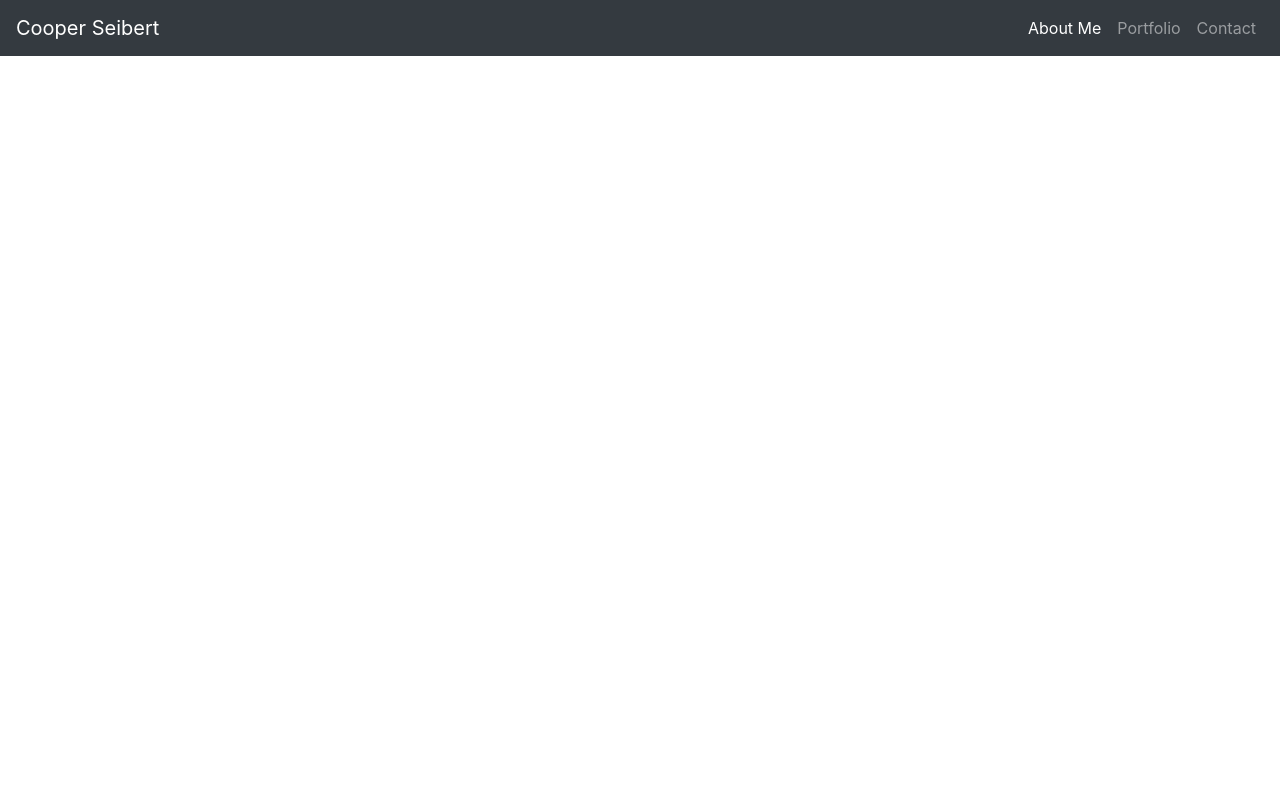
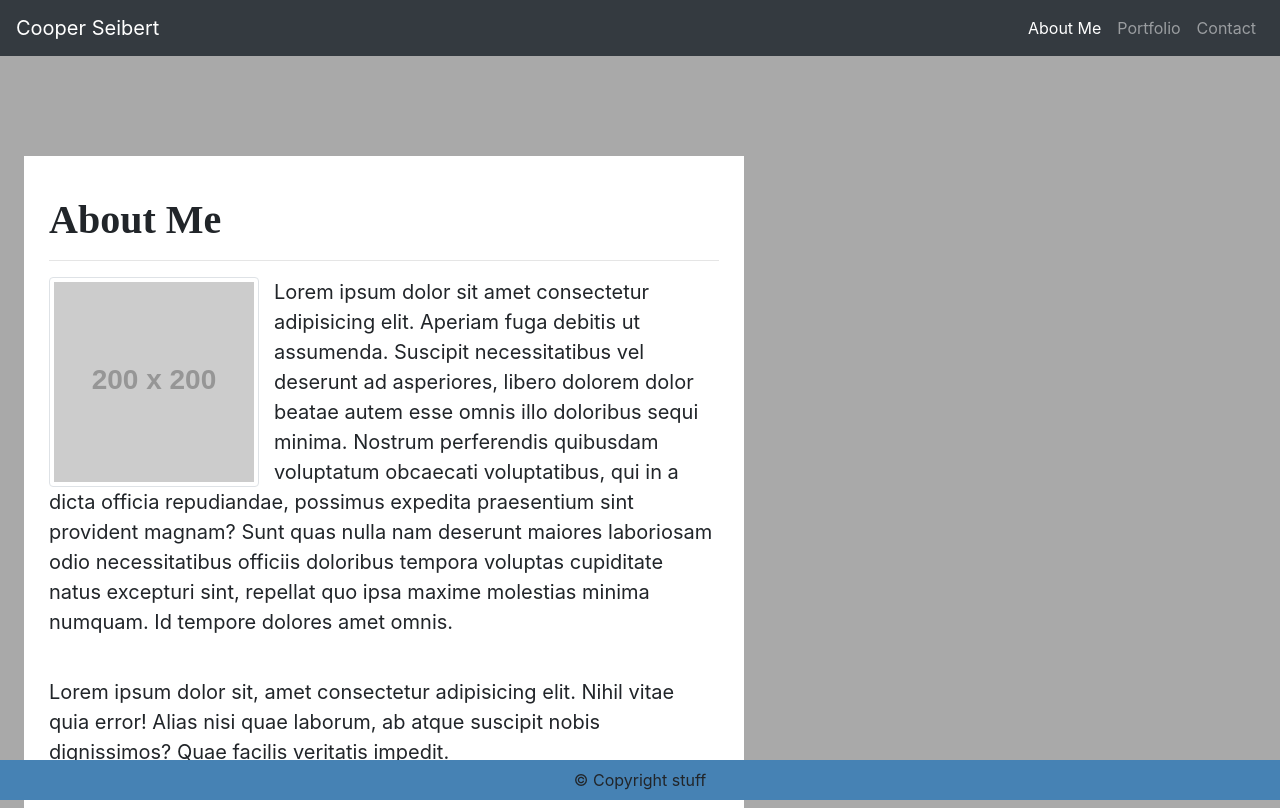
Before and after one commit to cseibert2667/ResponsivePortfolio, a plain HTML site: page index.html in a window 1280 px wide. Drawn offline with nearby package versions, Linux system fonts and the light colour scheme; placeholder pictures from the web are drawn by us.

Commit message:
index.html complete

```diff
--- a/index.html
+++ b/index.html
@@ -1,18 +1,22 @@
 <!DOCTYPE html>
 <html lang="en">
+
 <head>
     <meta charset="UTF-8">
     <meta name="viewport" content="width=device-width, initial-scale=1.0">
     <title>About</title>
 
-    <link rel="stylesheet" href="https://stackpath.bootstrapcdn.com/bootstrap/4.5.0/css/bootstrap.min.css" integrity="sha384-9aIt2nRpC12Uk9gS9baDl411NQApFmC26EwAOH8WgZl5MYYxFfc+NcPb1dKGj7Sk" crossorigin="anonymous">
+    <link rel="stylesheet" href="https://stackpath.bootstrapcdn.com/bootstrap/4.5.0/css/bootstrap.min.css"
+        integrity="sha384-9aIt2nRpC12Uk9gS9baDl411NQApFmC26EwAOH8WgZl5MYYxFfc+NcPb1dKGj7Sk" crossorigin="anonymous">
     <link rel="stylesheet" href="style.css">
 </head>
+
 <body>
     <nav class="navbar navbar-expand-lg navbar-dark bg-dark">
         <a class="navbar-brand" href="#">Cooper Seibert</a>
-        <button class="navbar-toggler" data-toggle="collapse" data-target="#navbarSupportedContent" aria-controls="navbarSupportedContent" aria-expanded="false" aria-label="Toggle navigation">
-          <span class="navbar-toggler-icon"></span>
+        <button class="navbar-toggler" data-toggle="collapse" data-target="#navbarSupportedContent"
+            aria-controls="navbarSupportedContent" aria-expanded="false" aria-label="Toggle navigation">
+            <span class="navbar-toggler-icon"></span>
         </button>
         <div class="collapse navbar-collapse" id="navbarSupportedContent">
             <ul class="navbar-nav ml-auto">
@@ -28,11 +32,28 @@
             </ul>
         </div>
     </nav>
+    <div class="container float-left ml-4">
+        <h1>About Me</h1>
+        <hr class="my-3">
+        <div class="row">
+            <div class="col">
+                <p><img src="https://placehold.it/200x200" class="img-thumbnail">Lorem ipsum dolor sit amet consectetur adipisicing elit. Aperiam fuga debitis ut assumenda. Suscipit necessitatibus vel deserunt ad asperiores, libero dolorem dolor beatae autem esse omnis illo doloribus sequi minima. Nostrum perferendis quibusdam voluptatum obcaecati voluptatibus, qui in a dicta officia repudiandae, possimus expedita praesentium sint provident magnam? Sunt quas nulla nam deserunt maiores laboriosam odio necessitatibus officiis doloribus tempora voluptas cupiditate natus excepturi sint, repellat quo ipsa maxime molestias minima numquam. Id tempore dolores amet omnis. </p><br>
+                <p>Lorem ipsum dolor sit, amet consectetur adipisicing elit. Nihil vitae quia error! Alias nisi quae laborum, ab atque suscipit nobis dignissimos? Quae facilis veritatis impedit.</p>
+            </div>
+        </div>
+    </div>
+    <footer class="footer fixed-bottom py-2 w-100">&copy; Copyright stuff</footer>
 
 
+    <script src="https://code.jquery.com/jquery-3.5.1.slim.min.js"
+        integrity="sha384-DfXdz2htPH0lsSSs5nCTpuj/zy4C+OGpamoFVy38MVBnE+IbbVYUew+OrCXaRkfj"
+        crossorigin="anonymous"></script>
+    <script src="https://cdn.jsdelivr.net/npm/popper.js@1.16.0/dist/umd/popper.min.js"
+        integrity="sha384-Q6E9RHvbIyZFJoft+2mJbHaEWldlvI9IOYy5n3zV9zzTtmI3UksdQRVvoxMfooAo"
+        crossorigin="anonymous"></script>
+    <script src="https://stackpath.bootstrapcdn.com/bootstrap/4.5.0/js/bootstrap.min.js"
+        integrity="sha384-OgVRvuATP1z7JjHLkuOU7Xw704+h835Lr+6QL9UvYjZE3Ipu6Tp75j7Bh/kR0JKI"
+        crossorigin="anonymous"></script>
+</body>
 
-    <script src="https://code.jquery.com/jquery-3.5.1.slim.min.js" integrity="sha384-DfXdz2htPH0lsSSs5nCTpuj/zy4C+OGpamoFVy38MVBnE+IbbVYUew+OrCXaRkfj" crossorigin="anonymous"></script>
-    <script src="https://cdn.jsdelivr.net/npm/popper.js@1.16.0/dist/umd/popper.min.js" integrity="sha384-Q6E9RHvbIyZFJoft+2mJbHaEWldlvI9IOYy5n3zV9zzTtmI3UksdQRVvoxMfooAo" crossorigin="anonymous"></script>
-    <script src="https://stackpath.bootstrapcdn.com/bootstrap/4.5.0/js/bootstrap.min.js" integrity="sha384-OgVRvuATP1z7JjHLkuOU7Xw704+h835Lr+6QL9UvYjZE3Ipu6Tp75j7Bh/kR0JKI" crossorigin="anonymous"></script>
-</body>
 </html>
--- a/style.css
+++ b/style.css
@@ -0,0 +1,44 @@
+body {
+    background-color: darkgrey;
+}
+
+.container {
+    background-color: white;
+    margin-top: 100px;
+    padding: 25px;
+}
+
+h1 {
+    margin-top: 15px;
+    margin-bottom: 0px;
+    font-family: 'Times New Roman', Times, serif;
+    font-weight: bold;
+}
+p {
+    font-size: 20px;
+}
+
+img {
+    float: left;
+    margin-right: 15px;
+}
+
+.footer {
+    text-align: center;
+    background-color: steelblue;
+  }
+
+/*
+Different Sizing  */
+
+@media (min-width: 768px){
+    .container {
+        max-width: 600px;
+    }
+}
+
+@media (min-width: 992px){
+    .container {
+        max-width: 720px;
+    }
+}
```
